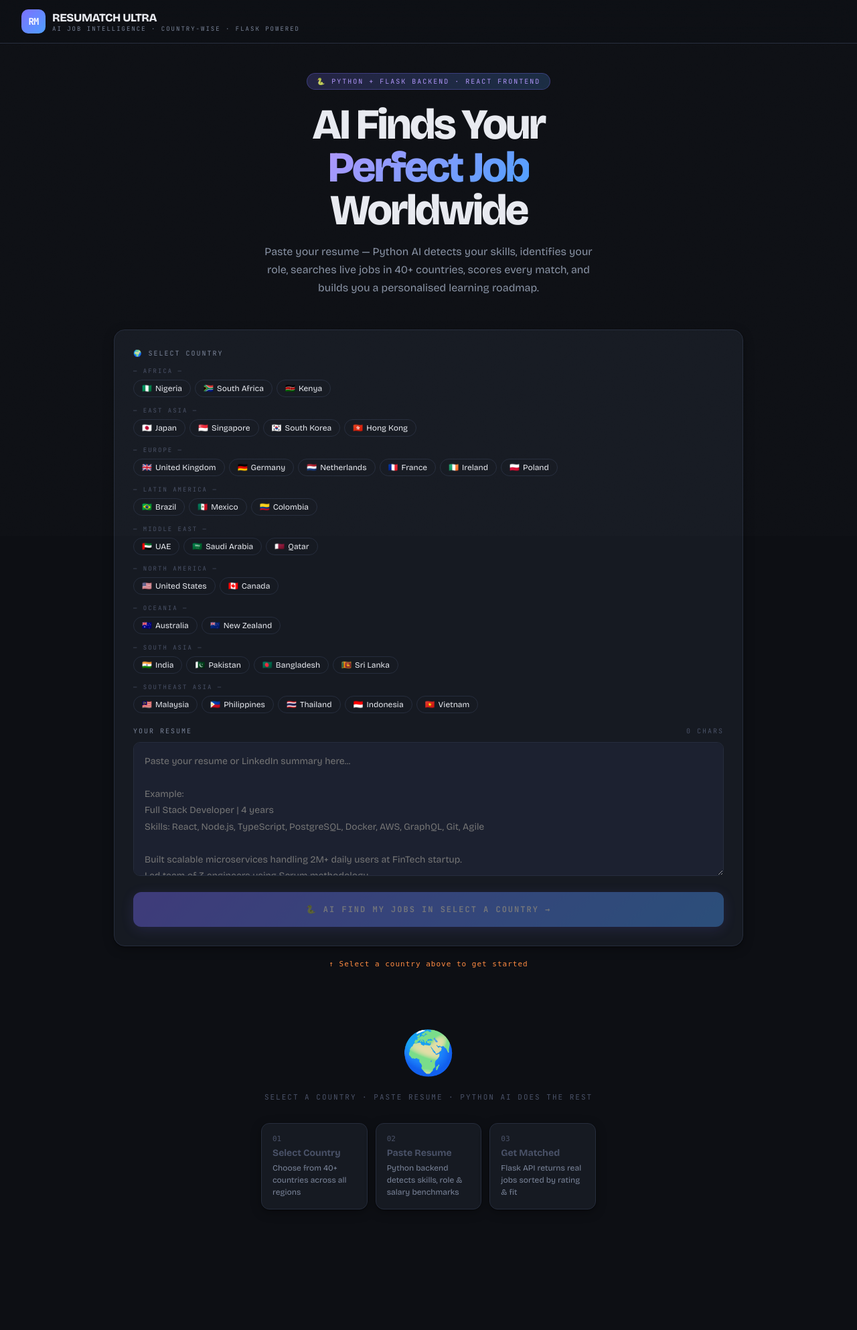
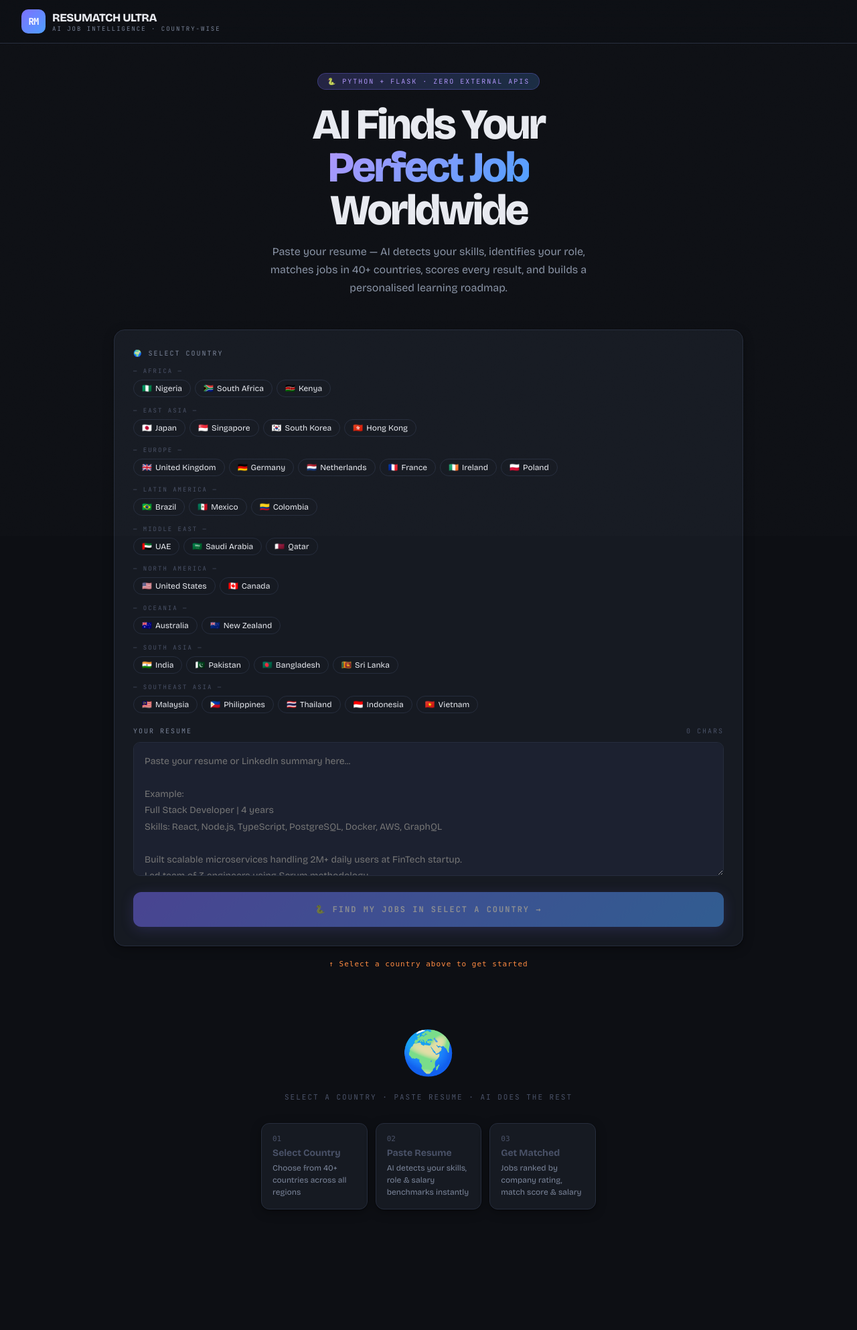
Before and after one commit to jophitakristen-523/ResuMatch-Ultra, a Flask app: page / in a window 1280 px wide. Shown: the whole page at 67% size. Run offline with Flask 3, Linux system fonts and the light colour scheme; some libraries are stand-ins or nearby versions.

Commit message:
Update index.html

```diff
--- a/templates/index.html
+++ b/templates/index.html
@@ -212,7 +212,7 @@ textarea:focus{outline:none;border-color:var(--accent);box-shadow:0 0 0 3px rgba
 .skill-bar{height:100%;border-radius:3px;background:linear-gradient(90deg,var(--green),var(--purple));transition:width 1.2s ease;}
 .skill-weeks{font-family:'JetBrains Mono',monospace;font-size:10px;color:var(--muted);flex-shrink:0;min-width:35px;text-align:right;}
 
-.course-chip{display:inline-flex;align-items:center;gap:5px;padding:5px 12px;border-radius:6px;font-size:11px;background:var(--card2);border:1px solid var(--border);text-decoration:none;color:var(--text);transition:all .15s;font-family:'JetBrains Mono',monospace;}
+.course-chip{display:inline-flex;align-items:center;gap:5px;padding:5px 12px;border-radius:6px;font-size:11px;background:var(--card2);border:1px solid var(--border);text-decoration:none;color:var(--text);transition:all .15px;font-family:'JetBrains Mono',monospace;}
 .course-chip:hover{background:linear-gradient(135deg,#7c6fff,#4d9fff);color:#fff;border-color:transparent;}
 
 .boards-section{margin-bottom:28px;}
@@ -271,10 +271,7 @@ textarea:focus{outline:none;border-color:var(--accent);box-shadow:0 0 0 3px rgba
 {% raw %}
 const {useState,useEffect,useRef,useCallback}=React;
 
-// Load countries data injected by Flask/Jinja2
 const COUNTRIES_RAW = JSON.parse(document.getElementById('countries-data').textContent);
-
-// Rebuild COUNTRIES into region → array format for the selector
 const COUNTRIES = COUNTRIES_RAW;
 
 /* ─────────────────────────────────────────────
@@ -335,10 +332,16 @@ function JobCard({job,index}){
     if(!open&&!rev){
       setRevLoad(true);
       try{
-        // Call Flask backend for AI review
-        const resp=await fetch("/api/review",{method:"POST",headers:{"Content-Type":"application/json"},body:JSON.stringify(job)});
+        const resp=await fetch("/api/review",{
+          method:"POST",
+          headers:{"Content-Type":"application/json"},
+          body:JSON.stringify(job)
+        });
+        if(!resp.ok) throw new Error("Review request failed");
         setRev(await resp.json());
-      }catch{setRev({review:"Unable to generate review.",prioritySkills:[]});}
+      }catch(e){
+        setRev({review:"Unable to generate review at this time.",prioritySkills:[]});
+      }
       setRevLoad(false);
     }
   }
@@ -384,12 +387,12 @@ function JobCard({job,index}){
             <div className="ai-label">⚡ AI Career Coach</div>
             {revLoad?(
               <div style={{display:"flex",gap:"8px",alignItems:"center",color:"var(--muted)",fontSize:"13px"}}>
-                <span className="spin" style={{borderTopColor:"var(--green)"}}/>Generating personalized review...
+                <span className="spin" style={{borderTopColor:"var(--green)"}}/>Generating personalised review...
               </div>
             ):rev?(
               <>
                 <p className="ai-text">{rev.review}</p>
-                {rev.prioritySkills?.length>0&&(
+                {rev.prioritySkills&&rev.prioritySkills.length>0&&(
                   <div style={{marginTop:"12px"}}>
                     <div style={{fontFamily:"monospace",fontSize:"9px",color:"var(--green)",letterSpacing:"2px",textTransform:"uppercase",marginBottom:"6px"}}>🎯 Priority skills to unlock this role</div>
                     <div style={{display:"flex",flexWrap:"wrap",gap:"5px"}}>
@@ -401,7 +404,7 @@ function JobCard({job,index}){
             ):null}
           </div>
 
-          {job.matched?.length>0&&(
+          {job.matched&&job.matched.length>0&&(
             <div style={{marginBottom:"12px"}}>
               <div style={{fontFamily:"monospace",fontSize:"9px",color:"var(--muted)",letterSpacing:"2px",textTransform:"uppercase",marginBottom:"7px"}}>✅ Skills you have ({job.matched.length})</div>
               <div style={{display:"flex",flexWrap:"wrap",gap:"5px"}}>
@@ -409,7 +412,7 @@ function JobCard({job,index}){
               </div>
             </div>
           )}
-          {job.missing?.length>0&&(
+          {job.missing&&job.missing.length>0&&(
             <div style={{marginBottom:"14px"}}>
               <div style={{fontFamily:"monospace",fontSize:"9px",color:"var(--muted)",letterSpacing:"2px",textTransform:"uppercase",marginBottom:"7px"}}>❌ Skills to learn ({job.missing.length})</div>
               <div style={{display:"flex",flexWrap:"wrap",gap:"5px"}}>
@@ -417,7 +420,7 @@ function JobCard({job,index}){
               </div>
             </div>
           )}
-          {job.niceToHave?.length>0&&(
+          {job.niceToHave&&job.niceToHave.length>0&&(
             <div style={{marginBottom:"14px"}}>
               <div style={{fontFamily:"monospace",fontSize:"9px",color:"var(--muted)",letterSpacing:"2px",textTransform:"uppercase",marginBottom:"7px"}}>💡 Nice to have</div>
               <div style={{display:"flex",flexWrap:"wrap",gap:"5px"}}>
@@ -455,11 +458,13 @@ function LearningPath({role,missingSkills,userSkills}){
   const[loading,setLoading]=useState(true);
 
   useEffect(()=>{
-    if(!role||!missingSkills.length){setLoading(false);return;}
-    // Call Flask backend for roadmap
-    fetch("/api/roadmap",{method:"POST",headers:{"Content-Type":"application/json"},
-      body:JSON.stringify({role,missingSkills:missingSkills.slice(0,7),userSkills})})
-      .then(r=>r.json())
+    if(!role||!missingSkills||!missingSkills.length){setLoading(false);return;}
+    fetch("/api/roadmap",{
+      method:"POST",
+      headers:{"Content-Type":"application/json"},
+      body:JSON.stringify({role,missingSkills:missingSkills.slice(0,7),userSkills})
+    })
+      .then(r=>{if(!r.ok)throw new Error("Roadmap failed");return r.json();})
       .then(d=>{setData(d);setLoading(false);})
       .catch(()=>setLoading(false));
   },[role]);
@@ -469,15 +474,15 @@ function LearningPath({role,missingSkills,userSkills}){
   return(
     <div className="learn-card fu2">
       <div className="learn-title">📈 AI Learning Roadmap</div>
-      <div className="learn-sub">Personalized path to become a <strong>{role}</strong> — sorted by impact</div>
+      <div className="learn-sub">Personalised path to become a <strong>{role}</strong> — sorted by impact</div>
       {loading?(
         <div style={{display:"flex",gap:"10px",alignItems:"center",color:"var(--muted)",fontSize:"13px"}}>
-          <span className="spin" style={{borderTopColor:"var(--green)"}}/>Generating your personalized roadmap...
+          <span className="spin" style={{borderTopColor:"var(--green)"}}/>Generating your personalised roadmap...
         </div>
       ):data.length?(
         data.map(item=>(
           <div key={item.skill} className="skill-item">
-            <div>
+            <div style={{flex:1,minWidth:0}}>
               <div className="skill-name">{item.skill}</div>
               <div className="skill-why">{item.why}</div>
               <div style={{display:"flex",flexWrap:"wrap",gap:"5px",marginTop:"7px"}}>
@@ -497,24 +502,25 @@ function LearningPath({role,missingSkills,userSkills}){
             </div>
           </div>
         ))
-      ):null}
+      ):(
+        <div style={{color:"var(--muted)",fontSize:"13px"}}>No roadmap data available.</div>
+      )}
     </div>
   );
 }
 
-/* Build board URL from template */
-function makeBoardUrl(template, skills, city){
-  const s = (skills||[]).slice(0,3).join(" ");
-  const loc = city && city!=="Any City" ? city : "";
+function makeBoardUrl(template,skills,city){
+  const s=(skills||[]).slice(0,3).join(" ");
+  const loc=city&&city!=="Any City"?city:"";
   return template
-    .replace("{skills}", encodeURIComponent(s))
-    .replace("{loc}", encodeURIComponent(loc))
-    .replace("{location}", encodeURIComponent(loc));
+    .replace("{skills}",encodeURIComponent(s))
+    .replace("{loc}",encodeURIComponent(loc))
+    .replace("{location}",encodeURIComponent(loc));
 }
 
-function BoardLinks({boards,skills,city,isIndia}){
-  if(!boards?.length||!skills?.length)return null;
+function BoardLinks({boards,skills,city}){
   const[search,setSearch]=useState("");
+  if(!boards||!boards.length||!skills||!skills.length)return null;
 
   const filtered=boards.filter(b=>{
     const q=search.toLowerCase();
@@ -573,7 +579,7 @@ function CountrySelector({selected,onSelect}){
           <div className="region-title">— {region} —</div>
           <div className="country-chips">
             {countries.map(c=>(
-              <button key={c.code} className={`country-chip ${selected?.code===c.code?"active":""}`}
+              <button key={c.code} className={`country-chip ${selected&&selected.code===c.code?"active":""}`}
                 onClick={()=>onSelect(c)}>
                 <span>{c.flag}</span><span>{c.name}</span>
               </button>
@@ -608,9 +614,13 @@ function App(){
 
   async function analyze(){
     if(!resume.trim()||!country)return;
-    setLoading(true);setError("");setJobs([]);setAnalyzed(false);setLogs([]);
+    setLoading(true);
+    setError("");
+    setJobs([]);
+    setAnalyzed(false);
+    setLogs([]);
 
-    log("text","Sending resume to Flask backend...");
+    log("text","Sending resume to backend...");
     try{
       log("text","Scanning resume for skills...");
       const resp=await fetch("/api/analyze",{
@@ -618,6 +628,14 @@ function App(){
         headers:{"Content-Type":"application/json"},
         body:JSON.stringify({resume,country:country.name,city})
       });
+
+      if(!resp.ok){
+        const err=await resp.json().catch(()=>({error:"Server error"}));
+        setError(err.error||"Server error — please try again");
+        setLoading(false);
+        return;
+      }
+
       const data=await resp.json();
 
       if(data.error){
@@ -626,29 +644,33 @@ function App(){
         return;
       }
 
-      setMySkills(data.skills);
-      log("ok",`Detected ${data.skills.length} skills: ${data.skills.slice(0,6).join(", ")}${data.skills.length>6?"...":""}`);
+      setMySkills(data.skills||[]);
+      log("ok",`Detected ${(data.skills||[]).length} skills: ${(data.skills||[]).slice(0,6).join(", ")}${(data.skills||[]).length>6?"...":""}`);
 
       setMyRole(data.role);
-      log("data",`Detected role: ${data.role} (${data.confidence}% match)`);
+      log("data",`Detected role: ${data.role} (${data.confidence}% confidence)`);
 
-      setMissing(data.missing);
-      if(data.missing.length)log("warn",`Skill gaps found: ${data.missing.slice(0,5).join(", ")}${data.missing.length>5?` ... +${data.missing.length-5} more`:""}`);
+      setMissing(data.missing||[]);
+      if(data.missing&&data.missing.length){
+        log("warn",`Skill gaps: ${data.missing.slice(0,5).join(", ")}${data.missing.length>5?` +${data.missing.length-5} more`:""}`);
+      }
 
-      setSalaryRef(data.salaryRef);
-      if(data.salaryRef)log("data",`Salary benchmark for ${data.role} in ${country.name}: ${data.salaryRef}`);
+      setSalaryRef(data.salaryRef||null);
+      if(data.salaryRef){
+        log("data",`Salary benchmark for ${data.role} in ${country.name}: ${data.salaryRef}`);
+      }
 
-      log("ai",`Searching for AI-matched jobs in ${city!=="Any City"?city+", ":""}${country.name}...`);
-      if(data.jobs.length){
+      log("text",`Searching jobs in ${city!=="Any City"?city+", ":""}${country.name}...`);
+      if(data.jobs&&data.jobs.length){
         setJobs(data.jobs);
-        log("ok",`✓ ${data.jobs.length} jobs found, sorted by company rating`);
+        log("ok",`✓ ${data.jobs.length} jobs found`);
       }else{
         log("warn","No jobs returned — use job board links below");
       }
 
       setAnalyzed(true);
     }catch(e){
-      setError("Error: "+e.message);
+      setError("Network error: "+e.message);
       setAnalyzed(true);
     }finally{
       setLoading(false);
@@ -656,14 +678,14 @@ function App(){
   }
 
   function sortedJobs(){
-    if(sortBy==="rating") return[...jobs].sort((a,b)=>(b.companyRating||0)-(a.companyRating||0));
-    if(sortBy==="match")  return[...jobs].sort((a,b)=>b.score-a.score);
-    if(sortBy==="salary") return[...jobs].sort((a,b)=>(b.salary?1:0)-(a.salary?1:0)||b.score-a.score);
+    if(sortBy==="rating")return[...jobs].sort((a,b)=>(b.companyRating||0)-(a.companyRating||0));
+    if(sortBy==="match") return[...jobs].sort((a,b)=>b.score-a.score);
+    if(sortBy==="salary")return[...jobs].sort((a,b)=>(b.salary?1:0)-(a.salary?1:0)||b.score-a.score);
     return jobs;
   }
 
-  const currentBoards=country?.boards||[];
-  const currentCities=country?.cities||[];
+  const currentBoards=country&&country.boards?country.boards:[];
+  const currentCities=country&&country.cities?country.cities:[];
 
   return(
     <div style={{minHeight:"100vh"}}>
@@ -673,7 +695,7 @@ function App(){
           <div className="logo-icon">RM</div>
           <div>
             <div className="logo-name">RESUMATCH ULTRA</div>
-            <div className="logo-sub">AI Job Intelligence · Country-Wise · Flask Powered</div>
+            <div className="logo-sub">AI Job Intelligence · Country-Wise</div>
           </div>
         </div>
         {analyzed&&(
@@ -694,9 +716,9 @@ function App(){
         {/* HERO */}
         {!analyzed&&(
           <div className="hero fu">
-            <div className="hero-tag">🐍 Python + Flask Backend · React Frontend</div>
+            <div className="hero-tag">🐍 Python + Flask · Zero External APIs</div>
             <h1>AI Finds Your<br/><span>Perfect Job</span><br/>Worldwide</h1>
-            <p>Paste your resume — Python AI detects your skills, identifies your role, searches live jobs in 40+ countries, scores every match, and builds you a personalised learning roadmap.</p>
+            <p>Paste your resume — AI detects your skills, identifies your role, matches jobs in 40+ countries, scores every result, and builds a personalised learning roadmap.</p>
           </div>
         )}
 
@@ -712,7 +734,7 @@ function App(){
             <span>🌍 Select Country</span>
             {country&&<span style={{color:"var(--accent)",fontWeight:"700"}}>{country.flag} {country.name}</span>}
           </div>
-          <CountrySelector selected={country} onSelect={c=>{setCountry(c);setCity("Any City");setAnalyzed(false);setJobs([]);}}/>
+          <CountrySelector selected={country} onSelect={c=>{setCountry(c);setCity("Any City");setAnalyzed(false);setJobs([]);setLogs([]);setError("");}}/>
 
           {country&&currentCities.length>0&&(
             <div style={{marginTop:"20px"}}>
@@ -734,7 +756,7 @@ function App(){
             <textarea
               value={resume}
               onChange={e=>setResume(e.target.value)}
-              placeholder={`Paste your resume or LinkedIn summary here...\n\nExample:\nFull Stack Developer | 4 years\nSkills: React, Node.js, TypeScript, PostgreSQL, Docker, AWS, GraphQL, Git, Agile\n\nBuilt scalable microservices handling 2M+ daily users at FinTech startup.\nLed team of 3 engineers using Scrum methodology.`}
+              placeholder={`Paste your resume or LinkedIn summary here...\n\nExample:\nFull Stack Developer | 4 years\nSkills: React, Node.js, TypeScript, PostgreSQL, Docker, AWS, GraphQL\n\nBuilt scalable microservices handling 2M+ daily users at FinTech startup.\nLed team of 3 engineers using Scrum methodology.`}
             />
             {mySkills.length>0&&(
               <div style={{display:"flex",flexWrap:"wrap",gap:"5px",marginTop:"10px",alignItems:"center"}}>
@@ -745,12 +767,11 @@ function App(){
           </div>
 
           <button className="analyze-btn" onClick={analyze}
-            disabled={loading||!resume.trim()||!country}
-            style={(!resume.trim()||!country)?{opacity:.4}:{}}>
+            disabled={loading||!resume.trim()||!country}>
             {loading?(
-              <><span className="spin"/>Scanning + Python AI Job Search Running...</>
+              <><span className="spin"/>Scanning Resume + Finding Jobs...</>
             ):(
-              `🐍 AI FIND MY JOBS IN ${country?country.flag+" "+country.name.toUpperCase():"SELECT A COUNTRY"} →`
+              `🐍 FIND MY JOBS IN ${country?country.flag+" "+country.name.toUpperCase():"SELECT A COUNTRY"} →`
             )}
           </button>
         </div>
@@ -799,7 +820,7 @@ function App(){
               <div style={{animation:"fadeIn .3s ease"}}>
                 <div className="sort-row">
                   <div className="section-hdr" style={{marginBottom:0}}>
-                    {jobs.length} AI-Matched Jobs · {country?.flag} {country?.name}
+                    {jobs.length} AI-Matched Jobs · {country&&country.flag} {country&&country.name}
                   </div>
                   <div style={{display:"flex",gap:"6px"}}>
                     {[{id:"rating",l:"⭐ Rating"},{id:"match",l:"🎯 Match"},{id:"salary",l:"💰 Salary"}].map(s=>(
@@ -851,20 +872,20 @@ function App(){
             {activeTab==="boards"&&(
               <div style={{animation:"fadeIn .3s ease"}}>
                 <a className="gjobs-link"
-                  href={`https://www.google.com/search?q=${encodeURIComponent(mySkills.slice(0,3).join(" ")+" jobs "+(city!=="Any City"?city+", ":"")+country?.name)}&ibp=htl;jobs`}
+                  href={`https://www.google.com/search?q=${encodeURIComponent(mySkills.slice(0,3).join(" ")+" jobs "+(city!=="Any City"?city+", ":"")+(country?country.name:""))}&ibp=htl;jobs`}
                   target="_blank" rel="noopener noreferrer">
                   <div style={{fontSize:"32px"}}>🌐</div>
                   <div style={{flex:1}}>
                     <div style={{fontFamily:"monospace",fontSize:"10px",color:"var(--purple)",letterSpacing:"2px",textTransform:"uppercase",marginBottom:"4px"}}>
-                      Google Jobs · {city!=="Any City"?city+", ":""}{country?.name} · With Ratings
+                      Google Jobs · {city!=="Any City"?city+", ":""}{country&&country.name} · Live Results
                     </div>
                     <div style={{color:"var(--muted)",fontSize:"13px"}}>
-                      {mySkills.slice(0,4).join(" + ")} · Live results · ⭐ Company ratings included
+                      {mySkills.slice(0,4).join(" + ")} · ⭐ Company ratings included
                     </div>
                   </div>
                   <div style={{fontFamily:"monospace",fontSize:"13px",color:"var(--purple)",flexShrink:0}}>Open →</div>
                 </a>
-                <BoardLinks boards={currentBoards} skills={mySkills} city={city} isIndia={country?.code==="IN"}/>
+                <BoardLinks boards={currentBoards} skills={mySkills} city={city}/>
               </div>
             )}
           </>
@@ -874,12 +895,12 @@ function App(){
         {!analyzed&&!loading&&(
           <div className="empty fu3">
             <div className="empty-icon">🌍</div>
-            <div className="empty-text">Select a country · paste resume · Python AI does the rest</div>
+            <div className="empty-text">Select a country · paste resume · AI does the rest</div>
             <div style={{marginTop:"32px",display:"grid",gridTemplateColumns:"repeat(3,1fr)",gap:"12px",maxWidth:"500px",margin:"32px auto 0"}}>
               {[
                 {step:"01",title:"Select Country",desc:"Choose from 40+ countries across all regions"},
-                {step:"02",title:"Paste Resume",desc:"Python backend detects skills, role & salary benchmarks"},
-                {step:"03",title:"Get Matched",desc:"Flask API returns real jobs sorted by rating & fit"},
+                {step:"02",title:"Paste Resume",desc:"AI detects your skills, role & salary benchmarks instantly"},
+                {step:"03",title:"Get Matched",desc:"Jobs ranked by company rating, match score & salary"},
               ].map(s=>(
                 <div key={s.step} style={{background:"var(--card)",border:"1px solid var(--border)",borderRadius:"12px",padding:"16px",textAlign:"left",boxShadow:"var(--shadow)"}}>
                   <div style={{fontFamily:"monospace",fontSize:"11px",color:"var(--muted2)",marginBottom:"6px"}}>{s.step}</div>
```
